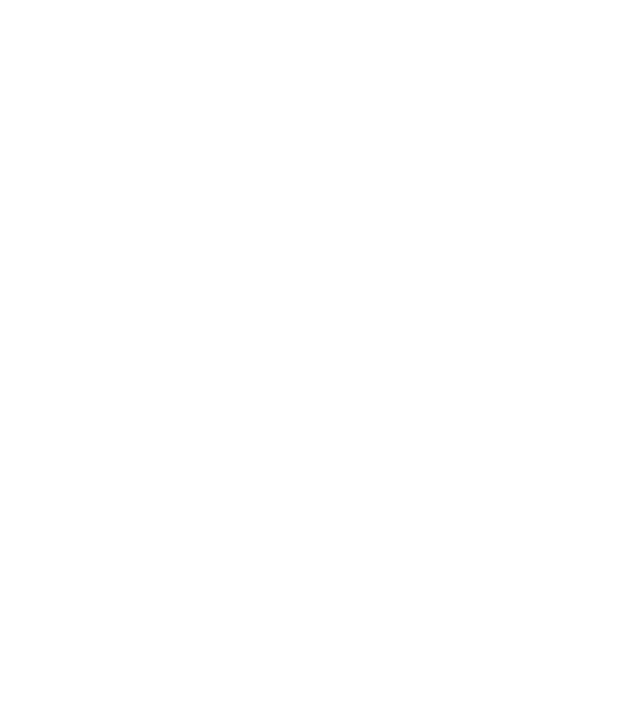
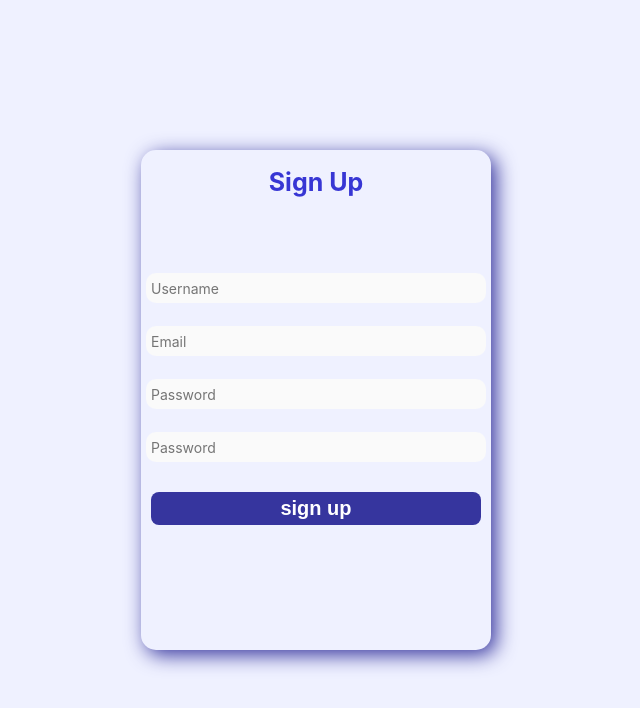
Before and after one commit to floating-points/druginfo-client, a React (Create React App) app: page /signup in a window 1280 px wide. Shown: the top 708 px of the page, without its empty margins (324-964 px from the left). Built offline with nearby package versions, Linux system fonts and the light colour scheme.

Commit message:
login form part one

```diff
--- a/src/screens/Login.tsx
+++ b/src/screens/Login.tsx
@@ -1,6 +1,6 @@
 import React from "react";
 import styled from "styled-components";
-import { useForm, UseFormRegisterReturn } from "react-hook-form";
+import { SubmitHandler, useForm, UseFormRegisterReturn } from "react-hook-form";
 import { RouteComponentProps } from "react-router-dom";
 
 const Container = styled.div`
@@ -58,6 +58,7 @@
     font-weight: 600;
     font-size: 20px;
     width: 100%;
+    cursor: pointer;
 `;
 
 const FacebookLogin = styled.button`
@@ -92,26 +93,24 @@
     id: string;
 }
 
-interface user {
+interface IFormInputs {
     username: string
     password: string
-}
-
-interface form {
-    register: () => UseFormRegisterReturn,
-    required: string
 }
 
 const Login: React.FC<RouteComponentProps<PathParamsProps>> = ({ location }: RouteComponentProps<PathParamsProps>) => {
     // console.log(location)
 
-    const { register, handleSubmit, formState, getValues, setError, clearErrors } = useForm({
+    const { register, handleSubmit, formState: { errors }, getValues, setError, clearErrors } = useForm({
         mode: "onChange",
         // defaultValues: {
         //     username: location?.state?.username || "",
         //     password: location?.state?.password || ""
         // }
     });
+    const onSubmitValid: SubmitHandler<IFormInputs> = (data) => {
+        console.log(data)
+    }
     const clearLoginError = () => {
         clearErrors("result")
     }
@@ -119,9 +118,11 @@
         <Container>
             <AuthBox>
                 <Wrapper>Login</Wrapper>
-                <form>
-                    <Input onChange={clearLoginError} name="username" type="text" placeholder="Username" />
-                    <Input onChange={clearLoginError} name="password" type="password" placeholder="Password" />
+                <form onSubmit={handleSubmit(onSubmitValid)}>
+                    <Input {...register("username", { required: true, maxLength: 20 })} onChange={clearLoginError} name="username" type="text" placeholder="Username" />
+                    {errors.username?.type === "required" && "Username is required"}
+                    <Input {...register("password", { required: true })} onChange={clearLoginError} name="password" type="password" placeholder="Password" />
+                    {errors.password?.type === "required" && "Password is required"}
                     <Button type="submit">login</Button>
                 </form>
                 <FacebookLogin>
--- a/src/screens/SignUp.tsx
+++ b/src/screens/SignUp.tsx
@@ -1,8 +1,82 @@
 import React from "react";
+import styled from "styled-components";
+
+const Container = styled.div`
+    display: flex;
+    justify-content: center;
+    align-items: center;
+    flex-direction: column;
+    height: 100vh;
+    background-color: #EFF1FF;
+`;
+
+const AuthBox = styled.div`
+    width: 350px;
+    height: 500px;
+    border-radius: 15px;
+    box-shadow: 5px 5px 20px #36359E;
+    form {
+        margin-top: 50px;
+        width: 100%;
+        display: flex;
+        justify-items: center;
+        flex-direction: column;
+        align-items: center;
+        padding: 5px 10px;
+    }
+`;
+
+const Wrapper = styled.div`
+    display: flex;
+    justify-content: center;
+    align-items: center;
+    font-size: 25px;
+    font-weight: 700;
+    color: #3736D4;
+    margin-top: 20px;
+`;
+
+const Input = styled.input`
+    width: 100%;
+    height: 20px;
+    border-radius: 10px;
+    background-color: #fafafa;
+    margin-top: 23px;
+    padding: 5px;
+`;
+
+const Button = styled.button`
+    border: none;
+    border-radius: 8px;
+    margin-top: 30px;
+    background-color: #36359E;
+    color: white;
+    text-align: center;
+    padding: 5px 0px;
+    font-weight: 600;
+    font-size: 20px;
+    width: 100%;
+`;
+
+
+interface PathParamsProps {
+    id: string;
+}
 
 const SignUp: React.FC = () => {
     return (
-        <div></div>
+        <Container>
+        <AuthBox>
+            <Wrapper>Sign Up</Wrapper>
+            <form>
+                <Input name="username" type="text" placeholder="Username" />
+                <Input name="email" type="text" placeholder="Email" />
+                <Input name="password" type="password" placeholder="Password" />
+                <Input name="password" type="password" placeholder="Password" />
+                <Button type="submit">sign up</Button>
+            </form>
+        </AuthBox>
+    </Container>
     )
 }
 
```
